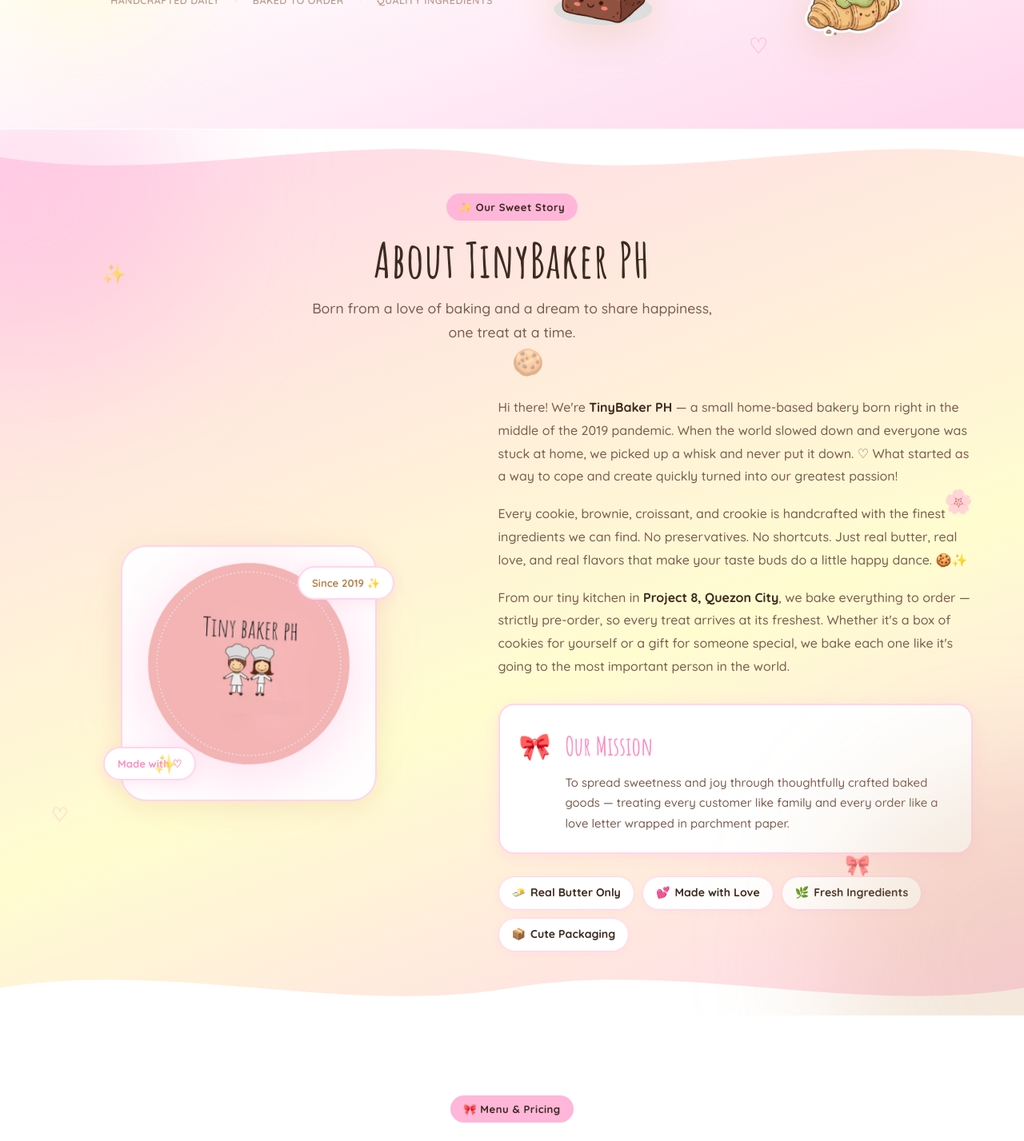
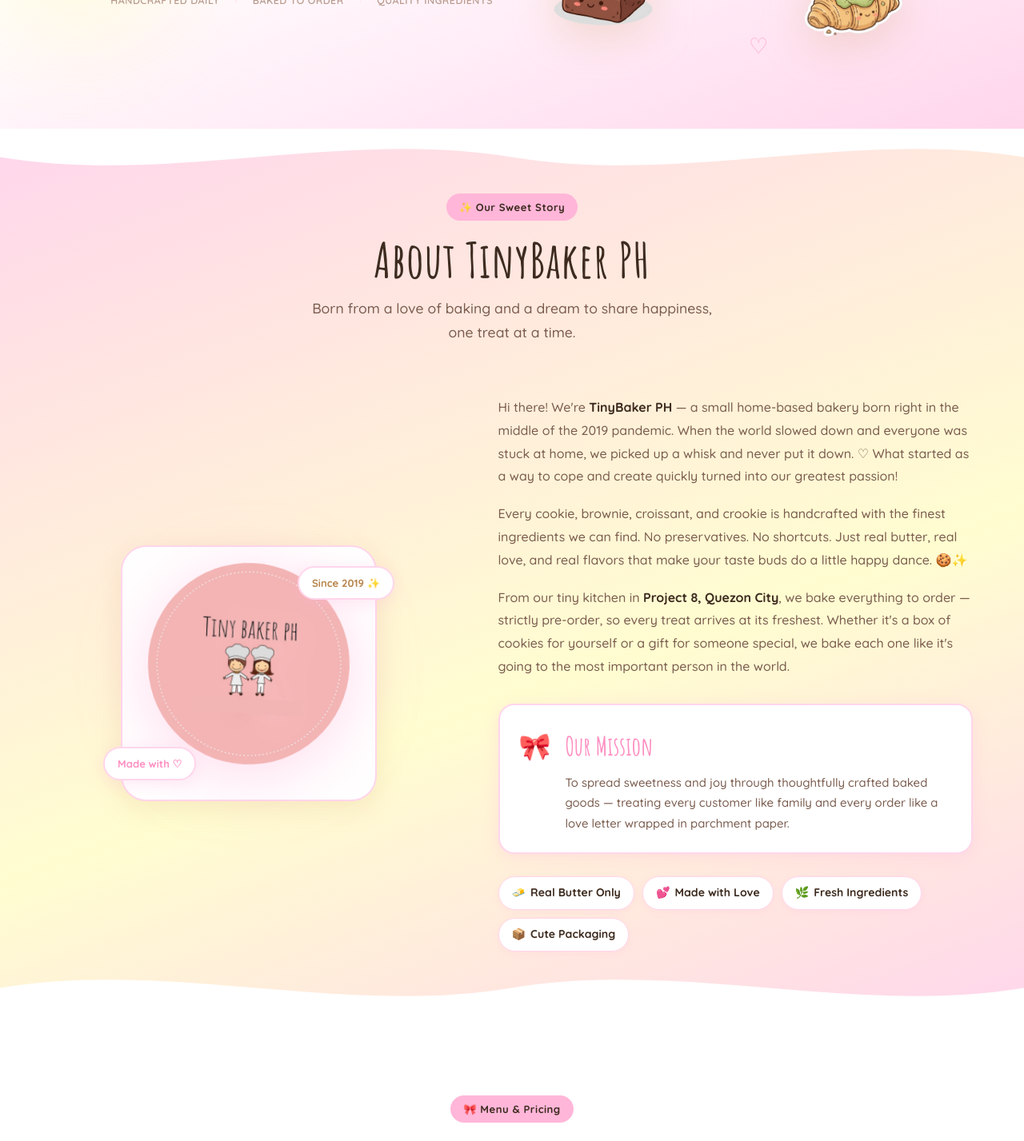
Before and after one commit to mcmarasigan/TinybakerPH, a React (Vite) app: page / in a window 1280 px wide. Shown: the part 638-2065 px from the top of the page at 80% size. Built offline with nearby package versions, Linux system fonts and the light colour scheme.

Commit message:
feat: add About component with story, mission, and values sections

```diff
--- a/src/components/About.css
+++ b/src/components/About.css
@@ -27,56 +27,6 @@
   width: 100%;
   display: block;
 }
-
-/* Background Decor */
-.about-bg-elements {
-  position: absolute;
-  top: 0;
-  left: 0;
-  width: 100%;
-  height: 100%;
-  overflow: hidden;
-  pointer-events: none;
-  z-index: 1;
-}
-
-.about-blob {
-  position: absolute;
-  border-radius: 50%;
-  filter: blur(80px);
-  z-index: 0;
-}
-
-.about-blob-1 {
-  width: 400px;
-  height: 400px;
-  background: rgba(255, 182, 217, 0.4);
-  top: -100px;
-  left: -150px;
-  animation: float 10s ease-in-out infinite;
-}
-
-.about-blob-2 {
-  width: 500px;
-  height: 500px;
-  background: rgba(212, 165, 116, 0.25);
-  bottom: -200px;
-  right: -250px;
-  animation: floatReverse 12s ease-in-out infinite;
-}
-
-.about-deco {
-  position: absolute;
-  font-size: 1.5rem;
-  opacity: 0.6;
-}
-
-.about-f1 { top: 15%; left: 10%; animation: float 6s infinite 0.2s; }
-.about-f2 { top: 40%; right: 5%; animation: floatReverse 7s infinite 1s; font-size: 1.8rem; }
-.about-f3 { bottom: 20%; left: 5%; animation: float 5.5s infinite 0.5s; color: var(--pink-dark); }
-.about-f4 { top: 25%; left: 50%; animation: floatReverse 8s infinite 2s; font-size: 2rem; opacity: 0.4; }
-.about-f5 { bottom: 15%; right: 15%; animation: float 6.5s infinite 0.8s; font-size: 1.6rem; }
-.about-f6 { top: 70%; left: 15%; animation: floatReverse 5s infinite 1.5s; }
 
 /* Header */
 .about-header {
--- a/src/components/About.jsx
+++ b/src/components/About.jsx
@@ -8,19 +8,6 @@
         <svg viewBox="0 0 1440 80" xmlns="http://www.w3.org/2000/svg" preserveAspectRatio="none">
           <path d="M0,40 C240,80 480,0 720,40 C960,80 1200,0 1440,40 L1440,0 L0,0 Z" fill="white" />
         </svg>
-      </div>
-
-      {/* Background Decor */}
-      <div className="about-bg-elements">
-        <div className="about-blob about-blob-1"></div>
-        <div className="about-blob about-blob-2"></div>
-
-        <span className="about-deco about-f1">✨</span>
-        <span className="about-deco about-f2">🌸</span>
-        <span className="about-deco about-f3">♡</span>
-        <span className="about-deco about-f4">🍪</span>
-        <span className="about-deco about-f5">🎀</span>
-        <span className="about-deco about-f6">✨</span>
       </div>
 
       <div className="section-wrapper">
```
